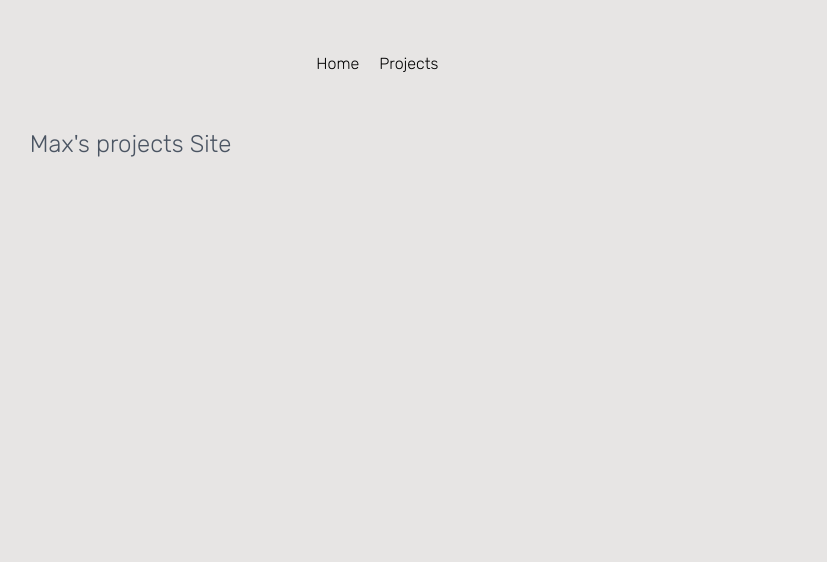
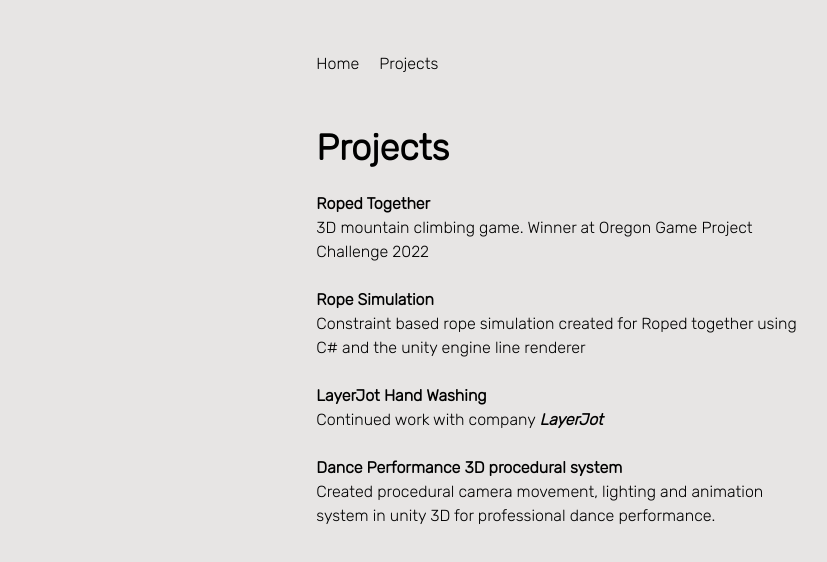
Before and after one commit to MaxRR921/portfolioMax, a Next.js app: page /projects in a window 1280 px wide. Shown: the top 562 px of the page, without its empty margins (77-904 px from the left). Built offline with nearby package versions, Linux system fonts and the light colour scheme; a web font is replaced by a local one.

Commit message:
added to home and project pages
created directories for projects

```diff
--- /dev/null
+++ b/app/homeBody.mdx
@@ -0,0 +1,8 @@
+\
+Hi! My name is Max Richter, and I'm a sophomore computer science major at Chapman University in Orange, CA. I'm studying computer science, but I also have interests in Physics and Math.\
+\
+**Skills**\
+Four years of experience in C#, two years in C++, Four years with Unity Game Engine. \
+\
+**Education**\
+*August 2022 - May 2026* - Chapman University, B.S. Computer Science
--- a/app/page.tsx
+++ b/app/page.tsx
@@ -1,14 +1,23 @@
 import HelloWorld from './title.mdx'
 import Subtitle from './subtitle.mdx'
+import Github from './github.mdx'
+import HomeBody from './homeBody.mdx'
 export default function page() {
   return (
     <div className='h-screen flex md:justify-center justify-start bg-stone-200'>
      <div className='flex md:w-5/12 items-start h-12'>
       <div className='mx-5'>
-        <div className='text-2xl'>
+        <div className='text-4xl'>
           <HelloWorld/>
         </div>
+        <div className='text-lg flex justify-start'>
           <Subtitle/>
+        </div>
+        <div>
+          <HomeBody/>
+        </div>
+      </div>
+      <div>
       </div>
       </div>
     </div>
--- /dev/null
+++ b/app/projects/Body.mdx
@@ -0,0 +1,12 @@
+\
+**Roped Together**\
+3D mountain climbing game. Winner at Oregon Game Project Challenge 2022\
+\
+**Rope Simulation**\
+Constraint based rope simulation created for Roped together using C# and the unity engine line renderer\
+\
+**LayerJot Hand Washing**\
+Continued work with company [***LayerJot***](https://www.layerjot.com/)\
+\
+**Dance Performance 3D procedural system**\
+Created procedural camera movement, lighting and animation system in unity 3D for professional dance performance.
--- /dev/null
+++ b/app/projects/Title.mdx
@@ -0,0 +1 @@
+# **Projects**
--- a/app/projects/page.tsx
+++ b/app/projects/page.tsx
@@ -1,7 +1,18 @@
+import Title from './Title.mdx'
+import Body from './Body.mdx'
 export default function page() {
     return (
-        <div className="bg-stone-200 w-screen h-screen">
-          <h1 className="text-gray-600 font-rubik h-full w-10/12 mx-auto text-2xl" > Max's projects Site  </h1>
-        </div>
+          <div className='h-screen flex md:justify-center justify-start bg-stone-200'>
+            <div className='flex md:w-5/12 items-start h-12'>
+              <div className='mx-5'>
+                <div className='text-4xl'>
+                  <Title/>
+                </div>
+                <div>
+                  <Body/>
+                </div>
+              </div>
+            </div>
+          </div>
     )
   }
--- a/app/subtitle.mdx
+++ b/app/subtitle.mdx
@@ -1,2 +1,3 @@
-
-Computer Science Student, Chapman University
+Computer Science Student, Chapman University\
+[*LinkedIn*](https://www.linkedin.com/in/maxwell-richter-0b8a671b9/) ![](/images/image.png)
+[*GitHub*](https://github.com/MaxRR921)
```
Also changed, not shown: app/github.mdx (added), app/images/images.png (added).
